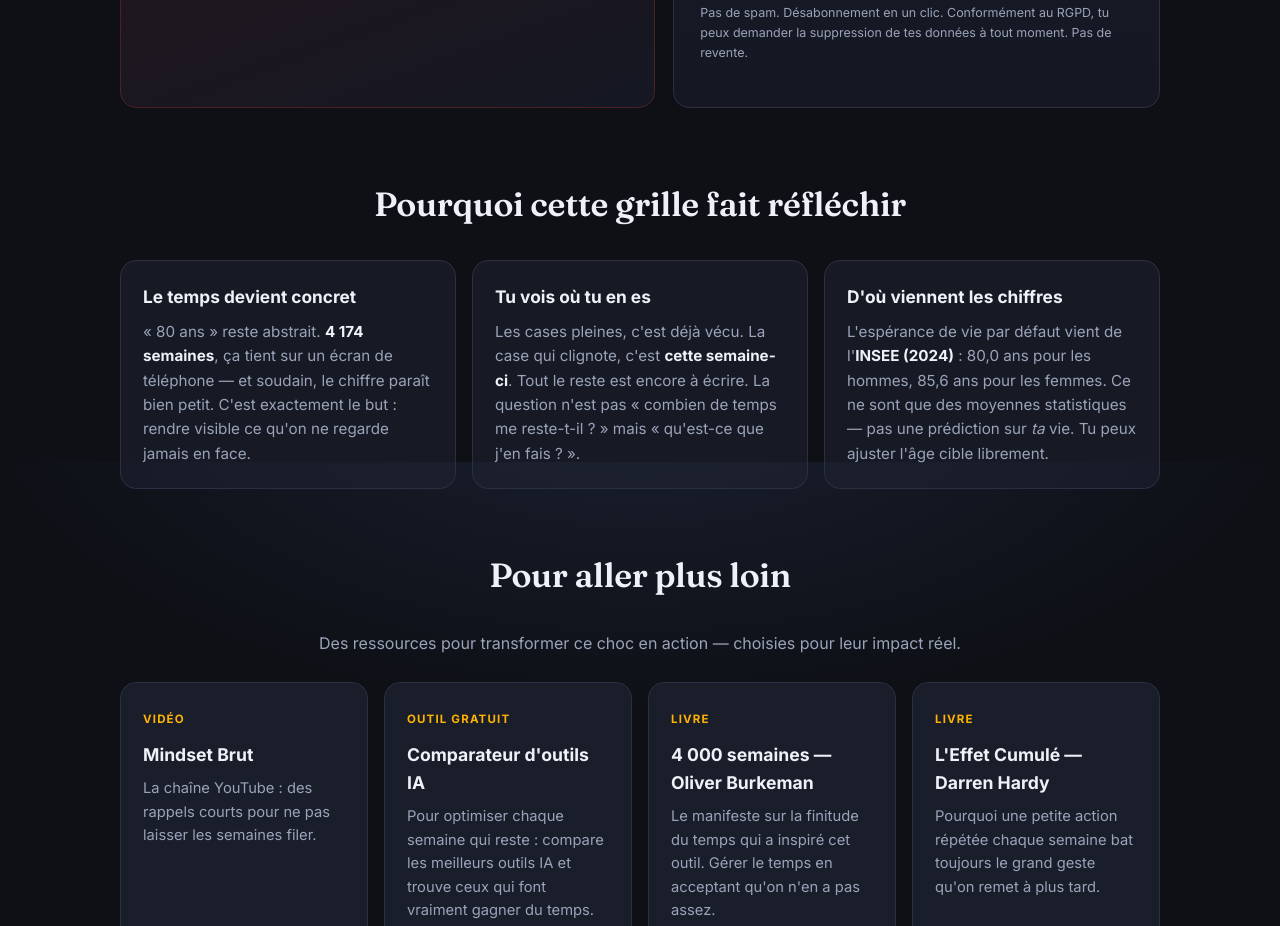
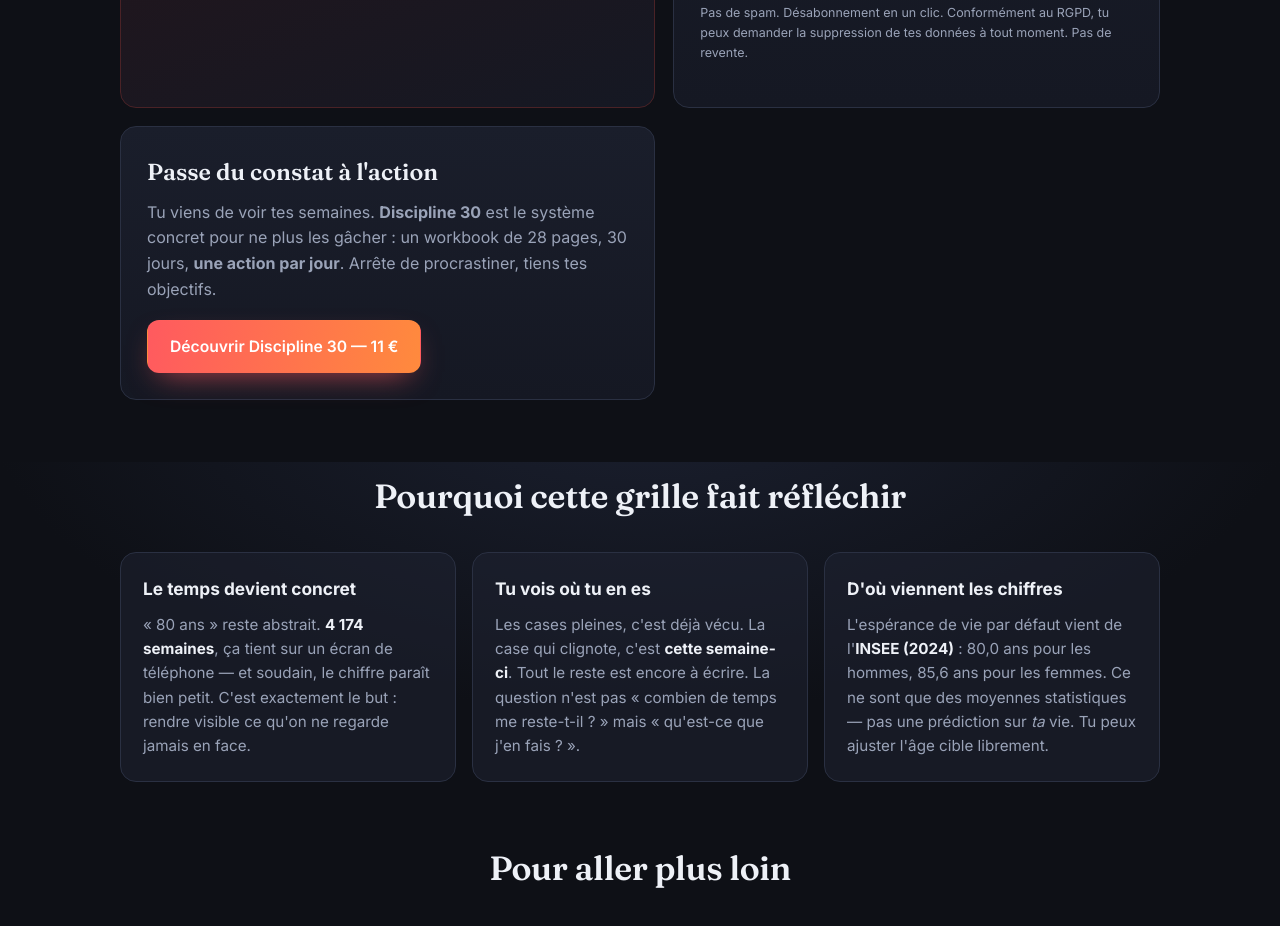
Before and after one commit to ItachiUchiha976/ta-vie-en-semaines, a plain HTML site: page index.html in a window 1280 px wide. Shown: the part 1938-2864 px from the top of the page. Drawn offline with Linux system fonts and the light colour scheme.

Commit message:
Funnel ta-vie-en-semaines: ajout carte produit Discipline 30 (Gumroad)

```diff
--- a/index.html
+++ b/index.html
@@ -262,6 +262,17 @@
           <p id="email-feedback" class="email-feedback" role="status"></p>
           <p class="email-fineprint">Pas de spam. Désabonnement en un clic. Conformément au RGPD, tu peux demander la suppression de tes données à tout moment. Pas de revente.</p>
         </div>
+
+        <div class="funnel-card funnel-product">
+          <h2>Passe du constat à l'action</h2>
+          <p>
+            Tu viens de voir tes semaines. <strong>Discipline 30</strong> est le système concret pour ne plus les gâcher :
+            un workbook de 28 pages, 30 jours, <strong>une action par jour</strong>. Arrête de procrastiner, tiens tes objectifs.
+          </p>
+          <a class="btn btn-primary" id="product-cta" href="https://boutiquefred.gumroad.com/l/discipline-30" target="_blank" rel="noopener">
+            Découvrir Discipline 30 — 11 €
+          </a>
+        </div>
       </div>
     </section>
 
```
